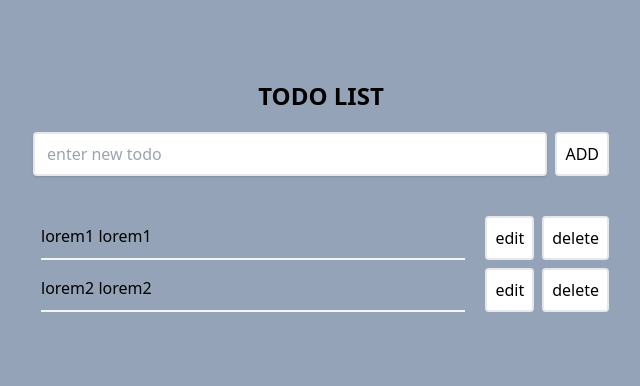
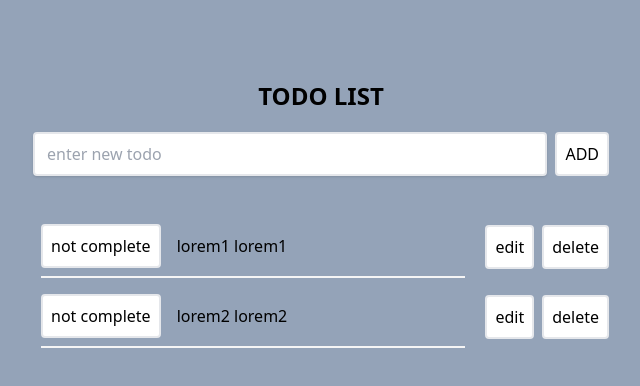
Before and after one commit to har-y/todo-app, a React (Vite) app: page / in a window 1280 px wide. Shown: the top 386 px of the page, without its empty margins (319-959 px from the left). Built offline with nearby package versions, Linux system fonts and the light colour scheme.

Commit message:
add prototype 'check' todo style

```diff
--- a/src/components/itemtodo/ContentTodo.jsx
+++ b/src/components/itemtodo/ContentTodo.jsx
@@ -8,9 +8,14 @@ const ContentTodo = (props) => {
   return (
     <React.Fragment>
       <div className="ml-2 mr-5 flex-auto border-b-2 border-neutral-100 border-opacity-100 py-2 dark:border-opacity-50">
-        <p>{props.content}</p>
+        <div className="flex items-center space-x-4">
+          <button className="text-teal rounded  border-2  bg-white p-2 text-black hover:border-black">
+            not complete
+          </button>
+          <p>{props.content}</p>
+        </div>
       </div>
-      <div className="flex-none space-x-2">
+      <div className="flex flex-none items-center space-x-2">
         <button
           className="text-teal rounded  border-2  bg-white p-2 text-black hover:border-black"
           onClick={props.onEditTodo}
--- a/src/components/itemtodo/EditTodo.jsx
+++ b/src/components/itemtodo/EditTodo.jsx
@@ -32,6 +32,7 @@ const EditTodo = (props) => {
           placeholder="enter new todo"
           value={enterUpdateTodo}
           required
+          maxLength={40}
           onChange={inputChangeHandler}
         />
 
--- a/src/components/newtodo/NewTodo.jsx
+++ b/src/components/newtodo/NewTodo.jsx
@@ -27,6 +27,7 @@ const NewTodo = (props) => {
         placeholder="enter new todo"
         value={enterNewTodo}
         required
+        maxLength={40}
         onChange={inputChangeHandler}
       />
       <button
```
